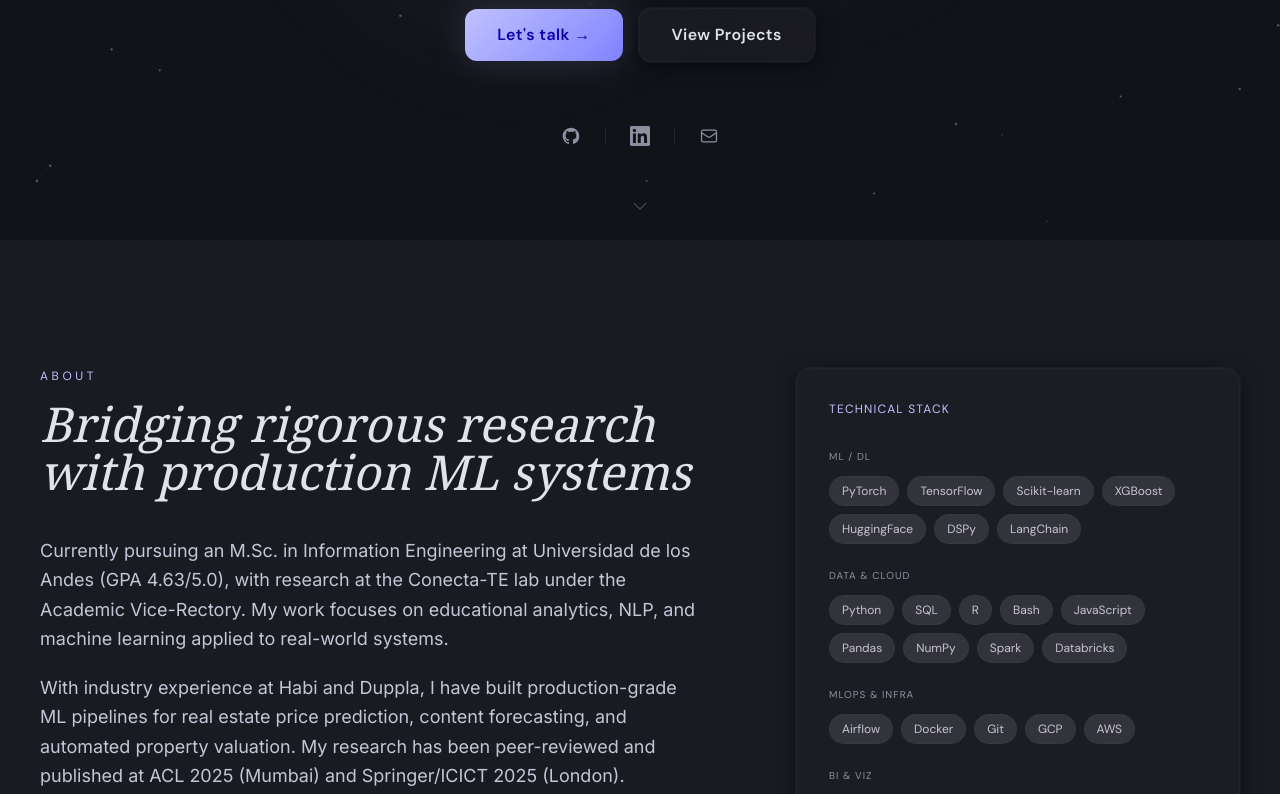
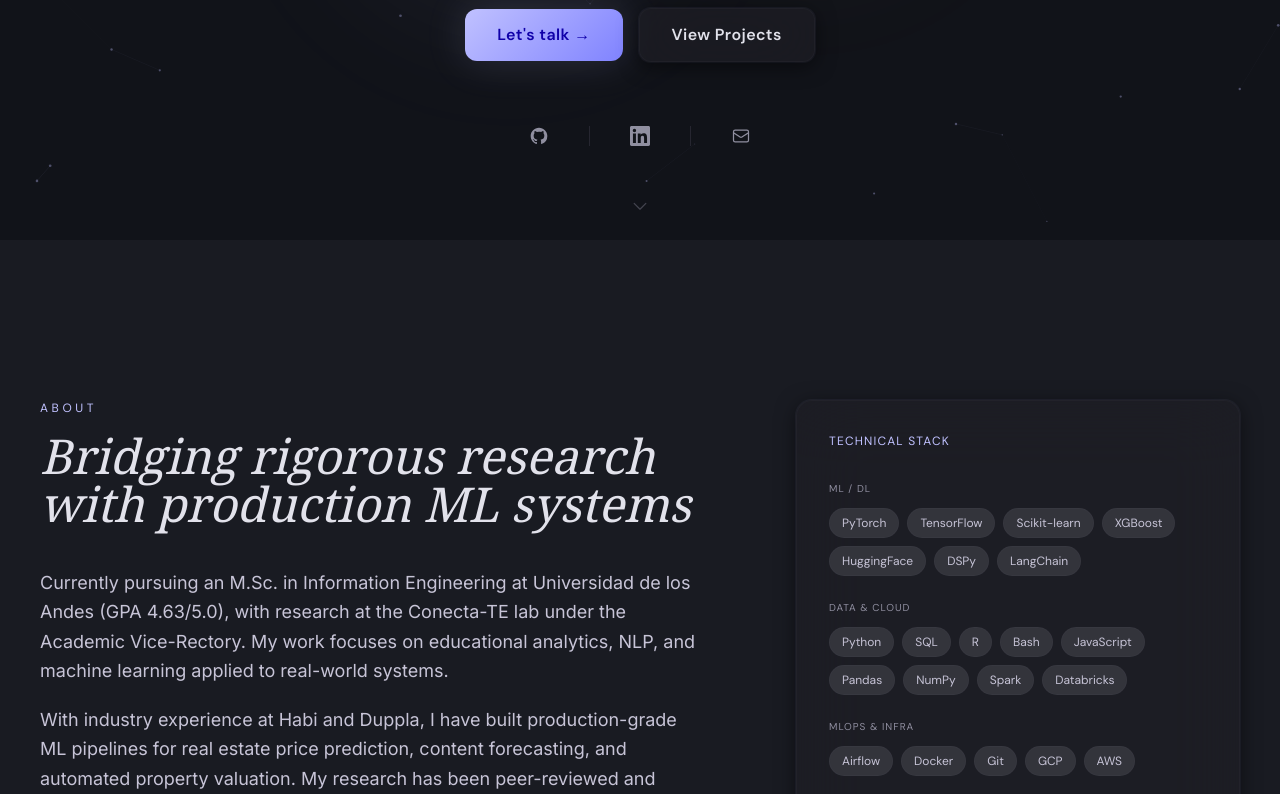
Before and after one commit to ErichGiusseppe/erich-portfolio, a Next.js app: page / in a window 1280 px wide. Shown: the part 560-1354 px from the top of the page. Built offline with nearby package versions, Linux system fonts and the light colour scheme.

Commit message:
More spacing between social icons and section transition

```diff
--- a/src/components/sections/About.tsx
+++ b/src/components/sections/About.tsx
@@ -5,7 +5,7 @@ import { personal, skills } from '@/data/portfolio'
 
 export default function About() {
   return (
-    <section id="about" className="py-32 px-6 md:px-10 bg-surface-container-low">
+    <section id="about" className="pt-40 pb-32 px-6 md:px-10 bg-surface-container-low">
       <div className="max-w-7xl mx-auto grid grid-cols-1 lg:grid-cols-12 gap-16 lg:gap-24">
 
         <div className="lg:col-span-7">
--- a/src/components/sections/Hero.tsx
+++ b/src/components/sections/Hero.tsx
@@ -215,7 +215,7 @@ export default function Hero() {
 
         <motion.div
           variants={itemVariants}
-          className="flex items-center justify-center gap-6"
+          className="flex items-center justify-center gap-10"
         >
           <a
             href={personal.githubUrl}
@@ -228,7 +228,7 @@ export default function Hero() {
               <path fillRule="evenodd" d="M12 2C6.477 2 2 6.484 2 12.017c0 4.425 2.865 8.18 6.839 9.504.5.092.682-.217.682-.483 0-.237-.008-.868-.013-1.703-2.782.605-3.369-1.343-3.369-1.343-.454-1.158-1.11-1.466-1.11-1.466-.908-.62.069-.608.069-.608 1.003.07 1.531 1.032 1.531 1.032.892 1.53 2.341 1.088 2.91.832.092-.647.35-1.088.636-1.338-2.22-.253-4.555-1.113-4.555-4.951 0-1.093.39-1.988 1.029-2.688-.103-.253-.446-1.272.098-2.65 0 0 .84-.27 2.75 1.026A9.564 9.564 0 0112 6.844c.85.004 1.705.115 2.504.337 1.909-1.296 2.747-1.027 2.747-1.027.546 1.379.202 2.398.1 2.651.64.7 1.028 1.595 1.028 2.688 0 3.848-2.339 4.695-4.566 4.943.359.309.678.92.678 1.855 0 1.338-.012 2.419-.012 2.747 0 .268.18.58.688.482A10.019 10.019 0 0022 12.017C22 6.484 17.522 2 12 2z" clipRule="evenodd" />
             </svg>
           </a>
-          <div className="w-px h-4 bg-outline-variant/40" />
+          <div className="w-px h-5 bg-outline-variant/40" />
           <a
             href={personal.linkedinUrl}
             target="_blank"
@@ -240,7 +240,7 @@ export default function Hero() {
               <path d="M20.447 20.452h-3.554v-5.569c0-1.328-.027-3.037-1.852-3.037-1.853 0-2.136 1.445-2.136 2.939v5.667H9.351V9h3.414v1.561h.046c.477-.9 1.637-1.85 3.37-1.85 3.601 0 4.267 2.37 4.267 5.455v6.286zM5.337 7.433a2.062 2.062 0 01-2.063-2.065 2.064 2.064 0 112.063 2.065zm1.782 13.019H3.555V9h3.564v11.452zM22.225 0H1.771C.792 0 0 .774 0 1.729v20.542C0 23.227.792 24 1.771 24h20.451C23.2 24 24 23.227 24 22.271V1.729C24 .774 23.2 0 22.222 0h.003z" />
             </svg>
           </a>
-          <div className="w-px h-4 bg-outline-variant/40" />
+          <div className="w-px h-5 bg-outline-variant/40" />
           <a
             href={`mailto:${personal.email}`}
             className="text-outline hover:text-on-surface transition-colors"
```
